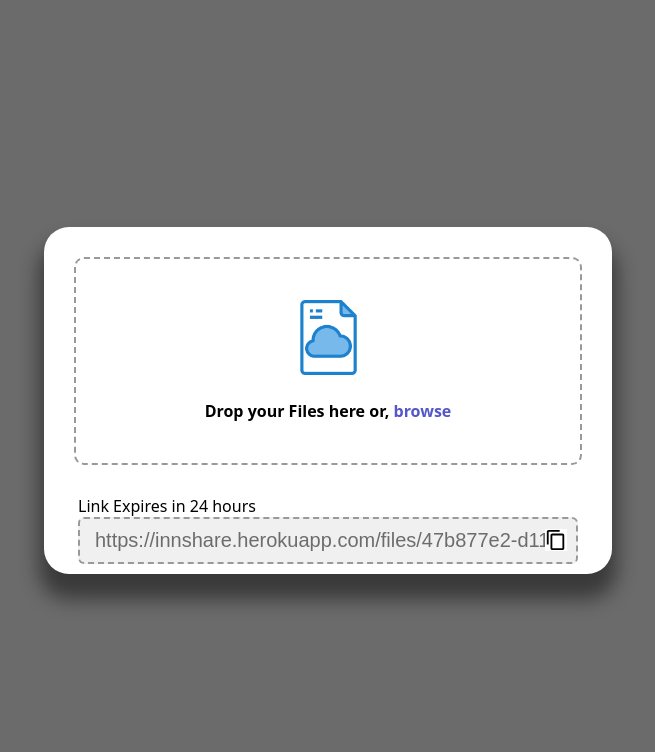
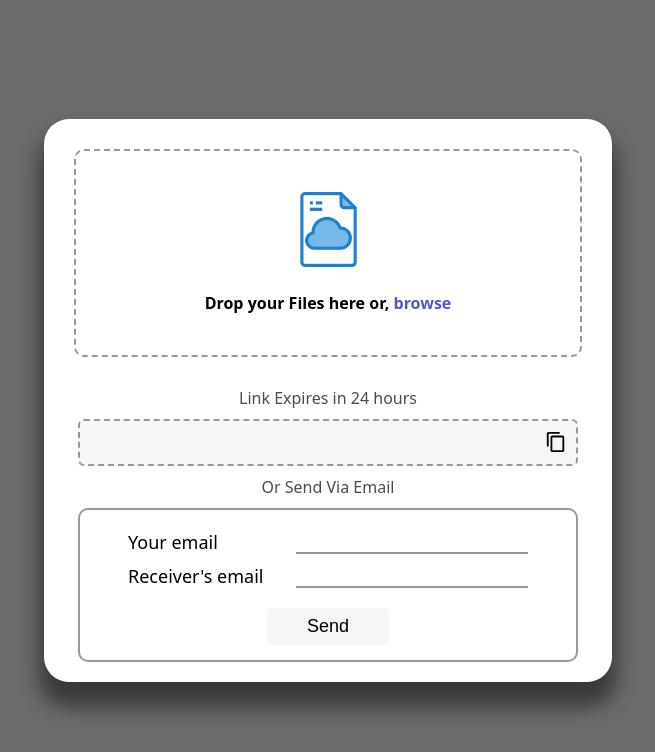
Before and after one commit to faizaanshaikh2002/ShareEz-React, a React (Create React App) app: page / in a window 1280 px wide. Shown: the top 752 px of the page, without its empty margins (312-967 px from the left). Built offline with nearby package versions, Linux system fonts and the light colour scheme.

Commit message:
Added email container

```diff
--- a/src/components/UploadContainer.css
+++ b/src/components/UploadContainer.css
@@ -12,6 +12,7 @@
 .body,
 html {
   font-family: system-ui;
+  font-weight: 500;
   background-color: var(--main-bg-color);
   height: 100vh;
 }
@@ -103,7 +104,8 @@ html {
 
 .progress-container .bg-progress {
   /* background: var(--main-bg-color); */
-  background: #a5a3a38c;
+  /* background: #a5a3a38c; */
+  background: #e5e5e596;
   width: 0%;
   height: 100%;
 
@@ -137,11 +139,19 @@ html {
 
 .sharing-container {
   width: var(--container-width);
+  margin-bottom: 20px;
+  /* display: none; */
+}
+
+p {
+  opacity: 0.7;
+  text-align: center;
   margin-bottom: 10px;
 }
 
 .sharing-container .input-container {
   position: relative;
+  margin-bottom: 10px;
 }
 
 .sharing-container .input-container input {
@@ -151,7 +161,7 @@ html {
   padding: 10px 15px;
   box-sizing: border-box;
   font-size: 20px;
-  background: #e5e5e596;
+  background: #e5e5e559;
   /* background: #e5e5e5; */
   color: #0000008c;
 }
@@ -162,4 +172,54 @@ html {
   width: 30px;
   right: 7px;
   top: 12px;
+  background: #f6f6f6;
+  cursor: pointer;
 }
+
+.input-container input {
+  outline: none;
+}
+
+.email-container {
+  display: flex;
+  align-items: center;
+}
+
+.email-container form {
+  width: 100%;
+  border: 2px solid var(--border-color);
+  border-radius: 10px;
+  padding: 15px;
+  display: flex;
+  align-items: center;
+  flex-direction: column;
+}
+
+.email-container .field {
+  display: flex;
+  justify-content: space-between;
+  margin: 5px;
+  width: 400px;
+}
+
+.email-container label {
+  font-size: 18px;
+}
+
+.email-container input {
+  border: none;
+  outline: none;
+  font-size: 18px;
+  border-bottom: 2px solid var(--border-color);
+  text-align: center;
+}
+
+.email-container button {
+  font-size: 18px;
+  padding: 8px 40px;
+  margin-top: 15px;
+  background: #f6f6f6;
+  border: none;
+  border-radius: 5px;
+  cursor: pointer;
+}
--- a/src/components/UploadContainer.js
+++ b/src/components/UploadContainer.js
@@ -85,13 +85,30 @@ const UploadContainer = () => {
   };
 
   const showLink = ({ file }) => {
+    const fileUrlInput = document.querySelector("#fileURL");
     const bgProgress = document.querySelector(".bg-progress");
     const progressBar = document.querySelector(".progress-bar");
+    const sharingContainer = document.querySelector(".sharing-container");
+    const progressContainer = document.querySelector(".progress-container");
+
+    // Resetting progress Bar
     progressBar.style.transform = "scaleX(0)";
     bgProgress.style.width = "0%";
-    const progressContainer = document.querySelector(".progress-container");
+    setpercent(0);
+
     console.log(file);
     progressContainer.style.display = "none";
+    sharingContainer.style.display = "block";
+    fileUrlInput.value = `${file}`;
+  };
+
+  const handleOnCopy = (e) => {
+    const fileUrlInput = document.querySelector("#fileURL");
+    fileUrlInput.select();
+    navigator.clipboard.writeText(fileUrlInput.value);
+    fileUrlInput.value = "";
+    // console.log(fileUrlInput);
+    // console.log("value is", fileUrlInput.value);
   };
 
   return (
@@ -144,15 +161,27 @@ const UploadContainer = () => {
         <div className="sharing-container">
           <p className="expire">Link Expires in 24 hours</p>
           <div className="input-container">
-            <input
-              type="text"
-              id="fileURL"
-              readOnly
-              value={
-                "https://innshare.herokuapp.com/files/47b877e2-d11b-47ba-94c1-9a20e4401e89"
-              }
+            <input type="text" id="fileURL" readOnly />
+            <img
+              src={copyIcon}
+              alt="copyIcon"
+              id="copyBtn"
+              onClick={handleOnCopy}
             />
-            <img src={copyIcon} alt="copyIcon" />
+          </div>
+          <p>Or Send Via Email</p>
+          <div className="email-container">
+            <form>
+              <div className="field">
+                <label htmlFor="sender">Your email</label>
+                <input type="email" required name="from-email" id="sender" />
+              </div>
+              <div className="field">
+                <label htmlFor="receiver">Receiver's email</label>
+                <input type="email" required name="to-email" id="receiver" />
+              </div>
+              <button type="submit">Send</button>
+            </form>
           </div>
         </div>
       </section>
```
Also changed, not shown: src/components/copy-icon.svg.
